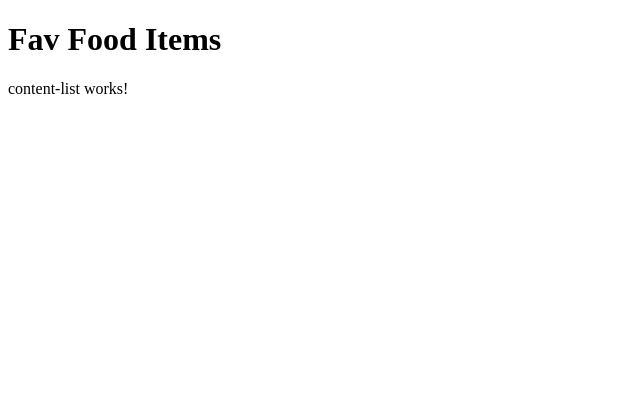
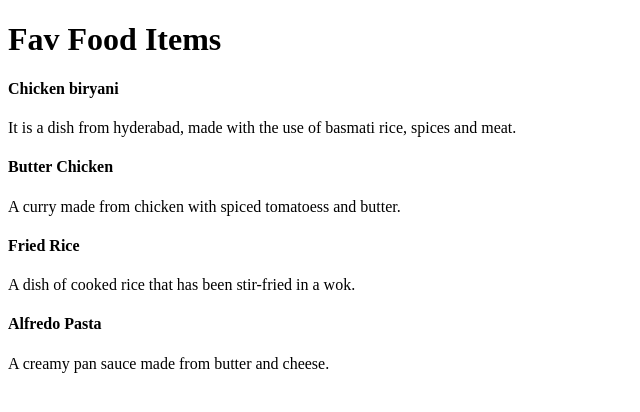
Before and after one commit to YashPindiwala/Yash_Pindiwala_MAD400Assignments, an Angular app: page / in a window 1280 px wide. Shown: the top 412 px of the page, without its empty margins (0-640 px from the left). Built offline with nearby package versions, Linux system fonts and the light colour scheme.

Commit message:
accepting data from the tag
sending data from tag to the list item component

```diff
--- a/src/app/components/content-list-item/content-list-item.component.html
+++ b/src/app/components/content-list-item/content-list-item.component.html
@@ -1 +1,5 @@
-<p>content-list-item works!</p>
+<div *ngIf="singleItem">
+    <img src="{{singleItem.imgSrc}}" *ngIf="singleItem.imgSrc">
+    <h4 [innerHTML]="singleItem.name"></h4>
+    <div *ngIf="singleItem.description"><p>{{singleItem.description}}</p></div>
+</div>
--- a/src/app/components/content-list-item/content-list-item.component.ts
+++ b/src/app/components/content-list-item/content-list-item.component.ts
@@ -1,4 +1,5 @@
-import { Component } from '@angular/core';
+import { Component, Input } from '@angular/core';
+import { IContent } from 'src/app/models/icontent';
 
 @Component({
   selector: 'app-content-list-item',
@@ -6,5 +7,5 @@ import { Component } from '@angular/core';
   styleUrls: ['./content-list-item.component.scss']
 })
 export class ContentListItemComponent {
-
+  @Input() singleItem?: IContent;
 }
--- a/src/app/components/content-list/content-list.component.html
+++ b/src/app/components/content-list/content-list.component.html
@@ -1 +1,4 @@
-<p>content-list works!</p>
+<app-content-list-item [singleItem]="items[0]"></app-content-list-item>
+<app-content-list-item [singleItem]="items[1]"></app-content-list-item>
+<app-content-list-item [singleItem]="items[2]"></app-content-list-item>
+<app-content-list-item [singleItem]="items[3]"></app-content-list-item>
```
